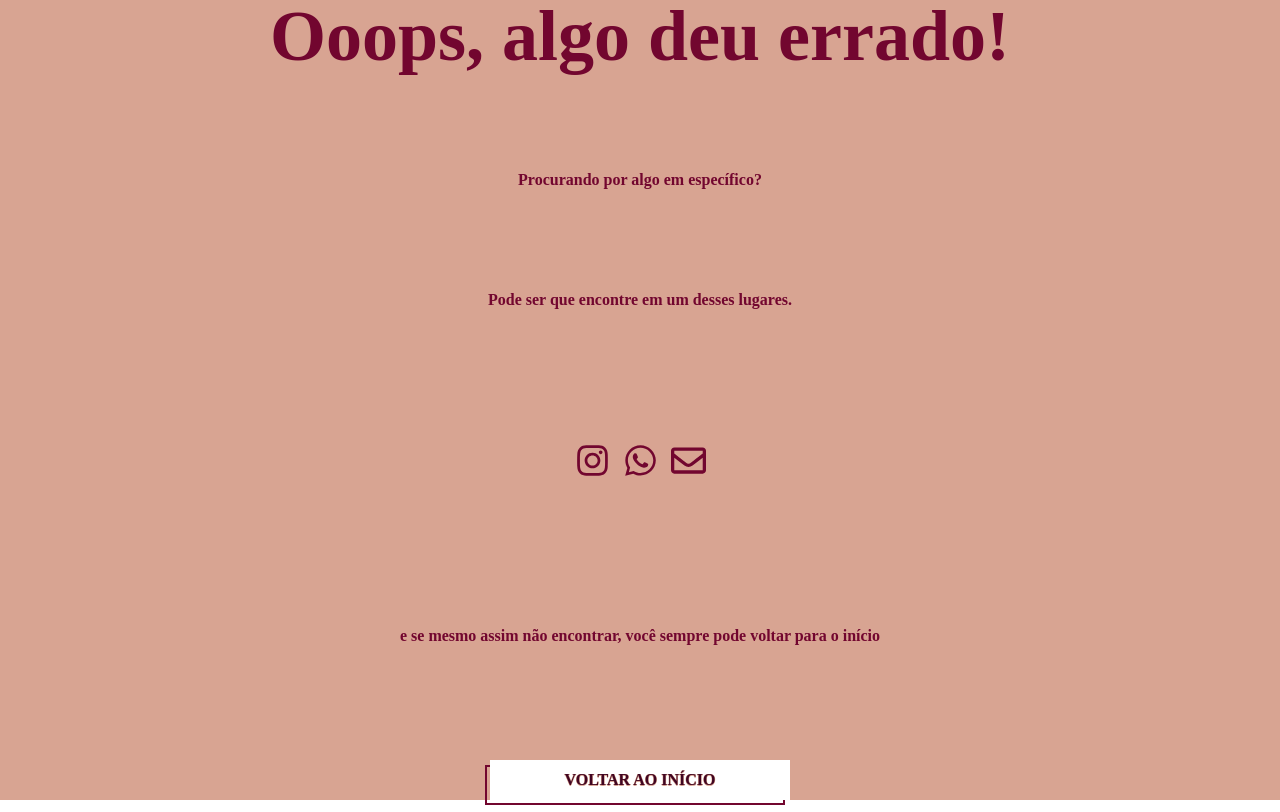
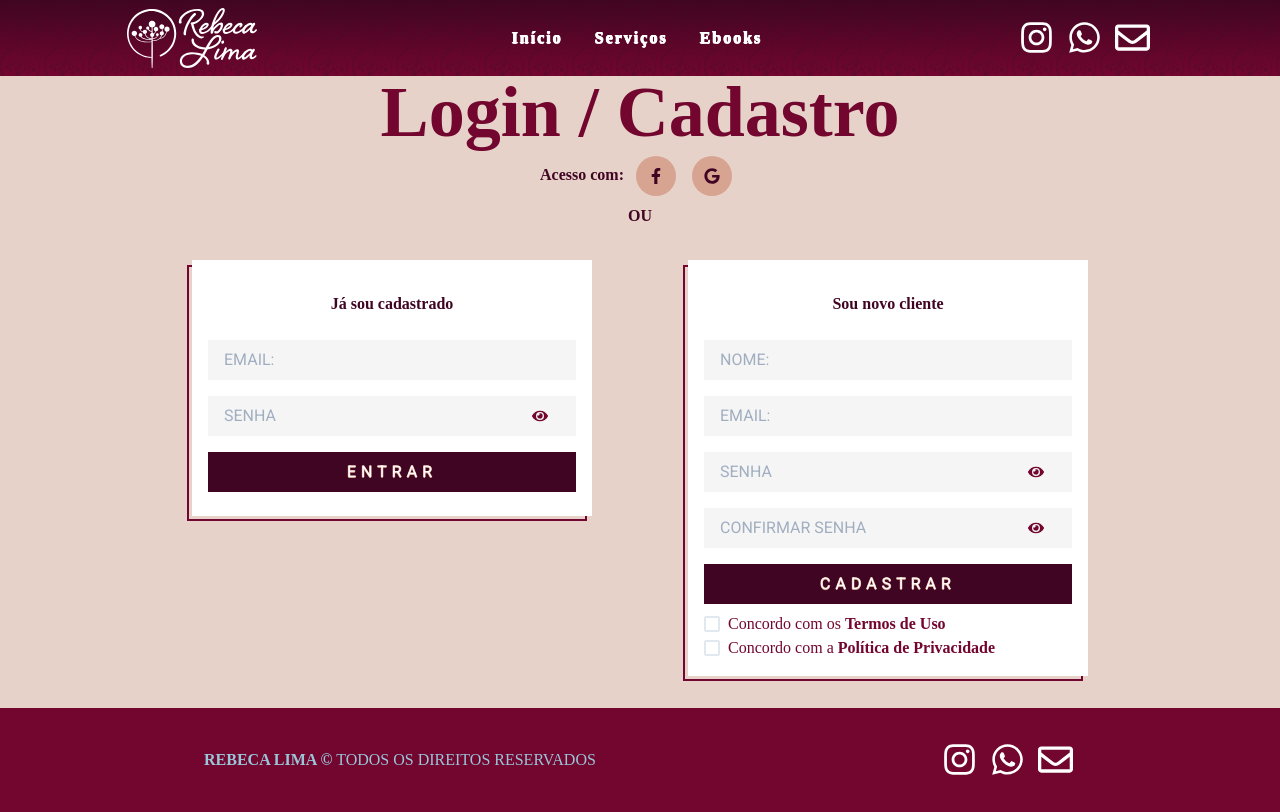
Before and after one commit to gmoreiraDEV/rebecalima, a Next.js app: page /login in a window 1280 px wide. Before the commit this address had no page. Built offline with nearby package versions, Linux system fonts and the light colour scheme; a web font is replaced by a local one.

Commit message:
add Login Page with components fix

```diff
--- a/src/components/Login.tsx
+++ b/src/components/Login.tsx
@@ -1,34 +1,88 @@
 import React, { ReactElement } from "react";
+import { useRouter } from "next/router";
 import {
   Button,
-  Checkbox,
-  CheckboxGroup,
   Flex,
+  IconButton,
   Input,
+  InputGroup,
+  InputRightElement,
   Text,
+  useBoolean,
 } from "@chakra-ui/react";
+import { FaEye, FaEyeSlash } from "react-icons/fa";
 
 const Login = (): ReactElement => {
+  const [showPassword, setShowPassword] = useBoolean();
+  const { push, query } = useRouter();
+
+  console.log(query);
+
   return (
     <Flex
-      justifyContent={"center"}
-      alignItems={"center"}
-      flexDirection={"column"}
-      textAlign={"center"}>
-      <Text>Já sou cadastrado</Text>
-
+      background={"white"}
+      color={"brand.pink"}
+      minWidth={"400px"}
+      position={"relative"}
+      zIndex={0}>
       <Flex
         as={"form"}
         justifyContent={"center"}
         alignItems={"center"}
         flexDirection={"column"}
+        width={"100%"}
+        height={"100%"}
+        background={"white"}
+        textAlign={"center"}
+        zIndex={0}
         padding={4}>
-        <Input type={"text"} placeholder='Email:' />
-        <Input type={"text"} placeholder='Senha:' />
-        <Button textTransform={"uppercase"} width={"100%"}>
+        <Text margin={4} color={"brand.red"} fontWeight={"bold"}>
+          Já sou cadastrado
+        </Text>
+        <Input type={"email"} placeholder='Email:' margin={2} />
+        <InputGroup size='md' margin={2}>
+          <Input
+            pr='4.5rem'
+            type={showPassword ? "text" : "password"}
+            placeholder='Senha'
+          />
+          <InputRightElement width='4.5rem'>
+            <IconButton
+              aria-label='Mostrar senha'
+              icon={showPassword ? <FaEyeSlash /> : <FaEye />}
+              background={"transparent"}
+              _hover={{
+                background: "transparent",
+                color: "brand.red",
+              }}
+              _focus={{
+                outline: 0,
+              }}
+              _active={{
+                background: "transparent",
+              }}
+              onClick={setShowPassword.toggle}
+            />
+          </InputRightElement>
+        </InputGroup>
+        <Button
+          width={"100%"}
+          margin={2}
+          variant={"button"}
+          onClick={() => push(`/agenda/${query.next}`)}>
           entrar
         </Button>
       </Flex>
+      <Flex
+        width={"100%"}
+        height={"100%"}
+        position={"absolute"}
+        top={"5px"}
+        right={"5px"}
+        borderWidth={"2px"}
+        borderColor={"brand.pink"}
+        zIndex={-1}
+      />
     </Flex>
   );
 };
--- /dev/null
+++ b/src/components/LoginWithSocial.tsx
@@ -0,0 +1,45 @@
+import React from "react";
+import { useRouter } from "next/router";
+import { Flex, Text, IconButton } from "@chakra-ui/react";
+import { darken } from "@chakra-ui/theme-tools";
+import { FaFacebookF, FaGoogle } from "react-icons/fa";
+
+const LoginWithSocial = () => {
+  const { push } = useRouter();
+  return (
+    <Flex
+      flexDirection={"column"}
+      justifyContent={"center"}
+      alignItems={"center"}
+      color={"brand.red"}>
+      <Text fontWeight={"bold"}>
+        Acesso com:{" "}
+        <IconButton
+          aria-label='Login com Facebook'
+          rounded={"full"}
+          icon={<FaFacebookF />}
+          background={"brand.salmon.500"}
+          _hover={{
+            background: darken("brand.salmon.100", 10),
+          }}
+          margin={2}
+          onClick={() => push("/agenda/personal-chef")}
+        />
+        <IconButton
+          aria-label='Login com Facebook'
+          rounded={"full"}
+          icon={<FaGoogle />}
+          background={"brand.salmon.500"}
+          _hover={{
+            background: darken("brand.salmon.100", 10),
+          }}
+          margin={2}
+          onClick={() => push("/agenda/personal-chef")}
+        />
+      </Text>
+      <Text fontWeight={"bold"}>OU</Text>
+    </Flex>
+  );
+};
+
+export default LoginWithSocial;
--- a/src/components/Register.tsx
+++ b/src/components/Register.tsx
@@ -4,37 +4,124 @@ import {
   Checkbox,
   CheckboxGroup,
   Flex,
+  IconButton,
   Input,
+  InputGroup,
+  InputRightElement,
   Text,
+  useBoolean,
 } from "@chakra-ui/react";
+import { FaEye, FaEyeSlash } from "react-icons/fa";
+import { useRouter } from "next/router";
 
 const Register = (): ReactElement => {
+  const [showPassword, setShowPassword] = useBoolean();
+  const [confirmShowPassword, setConfirmShowPassword] = useBoolean();
+  const { push, query } = useRouter();
   return (
     <Flex
-      justifyContent={"center"}
-      alignItems={"center"}
-      flexDirection={"column"}
-      textAlign={"center"}>
-      <Text>Sou novo cliente</Text>
-
+      background={"white"}
+      color={"brand.pink"}
+      minWidth={"400px"}
+      position={"relative"}
+      zIndex={0}>
       <Flex
         as={"form"}
         justifyContent={"center"}
         alignItems={"center"}
         flexDirection={"column"}
+        width={"100%"}
+        height={"100%"}
+        background={"white"}
+        textAlign={"center"}
+        zIndex={0}
         padding={4}>
-        <Input type={"text"} placeholder='Nome:' />
-        <Input type={"text"} placeholder='Email:' />
-        <Input type={"text"} placeholder='Senha:' />
-        <Input type={"text"} placeholder='Confirmar senha:' />
-        <Button textTransform={"uppercase"} width={"100%"}>
+        <Text margin={4} color={"brand.red"} fontWeight={"bold"}>
+          Sou novo cliente
+        </Text>
+        <Input type={"text"} placeholder='Nome:' margin={2} />
+        <Input type={"text"} placeholder='Email:' margin={2} />
+        <InputGroup size='md' margin={2}>
+          <Input
+            pr='4.5rem'
+            type={showPassword ? "text" : "password"}
+            placeholder='Senha'
+          />
+          <InputRightElement width='4.5rem'>
+            <IconButton
+              aria-label='Mostrar senha'
+              icon={showPassword ? <FaEyeSlash /> : <FaEye />}
+              background={"transparent"}
+              _hover={{
+                background: "transparent",
+                color: "brand.red",
+              }}
+              _focus={{
+                outline: 0,
+              }}
+              _active={{
+                background: "transparent",
+              }}
+              onClick={setShowPassword.toggle}
+            />
+          </InputRightElement>
+        </InputGroup>
+
+        <InputGroup size='md' margin={2}>
+          <Input
+            pr='4.5rem'
+            type={confirmShowPassword ? "text" : "password"}
+            placeholder='Confirmar Senha'
+          />
+          <InputRightElement width='4.5rem'>
+            <IconButton
+              aria-label='Mostrar senha'
+              icon={confirmShowPassword ? <FaEyeSlash /> : <FaEye />}
+              background={"transparent"}
+              _hover={{
+                background: "transparent",
+                color: "brand.red",
+              }}
+              _focus={{
+                outline: 0,
+              }}
+              _active={{
+                background: "transparent",
+              }}
+              onClick={setConfirmShowPassword.toggle}
+            />
+          </InputRightElement>
+        </InputGroup>
+
+        <Button
+          textTransform={"uppercase"}
+          width={"100%"}
+          variant={"button"}
+          margin={2}
+          onClick={() => push(`/agenda/${query.next}`)}>
           cadastrar
         </Button>
-        <CheckboxGroup>
-          <Checkbox>Concordo com os Termos de Uso</Checkbox>
-          <Checkbox>Concordo com a Política de Privacidade</Checkbox>
-        </CheckboxGroup>
+        <Flex alignSelf={"flex-start"} flexDirection={"column"}>
+          <CheckboxGroup>
+            <Checkbox>
+              Concordo com os <strong>Termos de Uso</strong>
+            </Checkbox>
+            <Checkbox>
+              Concordo com a <strong>Política de Privacidade</strong>
+            </Checkbox>
+          </CheckboxGroup>
+        </Flex>
       </Flex>
+      <Flex
+        width={"100%"}
+        height={"100%"}
+        position={"absolute"}
+        top={"5px"}
+        right={"5px"}
+        borderWidth={"2px"}
+        borderColor={"brand.pink"}
+        zIndex={-1}
+      />
     </Flex>
   );
 };
--- /dev/null
+++ b/src/pages/login.tsx
@@ -0,0 +1,36 @@
+import { Flex, Heading } from "@chakra-ui/react";
+import Layout from "@components/Layout";
+import LoginWithSocial from "@components/LoginWithSocial";
+import LoginComponent from "@components/Login";
+import RegisterComponent from "@components/Register";
+import React from "react";
+
+type Props = {};
+
+const Login = (props: Props) => {
+  return (
+    <Layout background={"brand.salmon.100"} color={"brand.pink"}>
+      <Heading as={"h1"} size={"4xl"}>
+        Login / Cadastro
+      </Heading>
+      <Flex
+        flexDirection={"column"}
+        width={"100%"}
+        justifyContent={"center"}
+        alignItems={"center"}>
+        <LoginWithSocial />
+        <Flex
+          padding={4}
+          margin={4}
+          width={"80%"}
+          justifyContent={"space-around"}
+          alignItems={"flex-start"}>
+          <LoginComponent />
+          <RegisterComponent />
+        </Flex>
+      </Flex>
+    </Layout>
+  );
+};
+
+export default Login;
```
